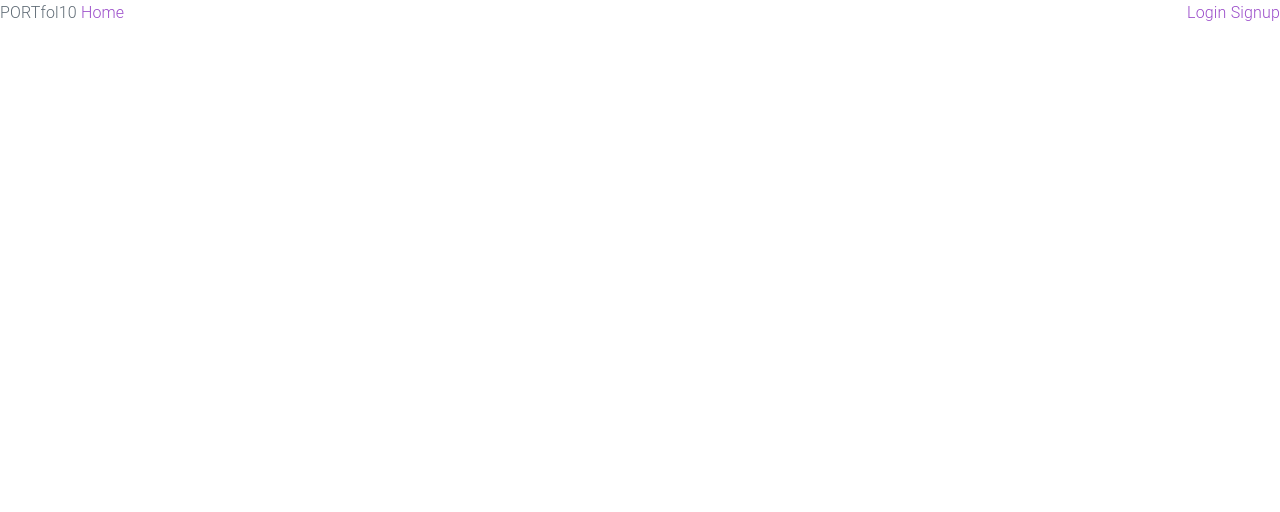
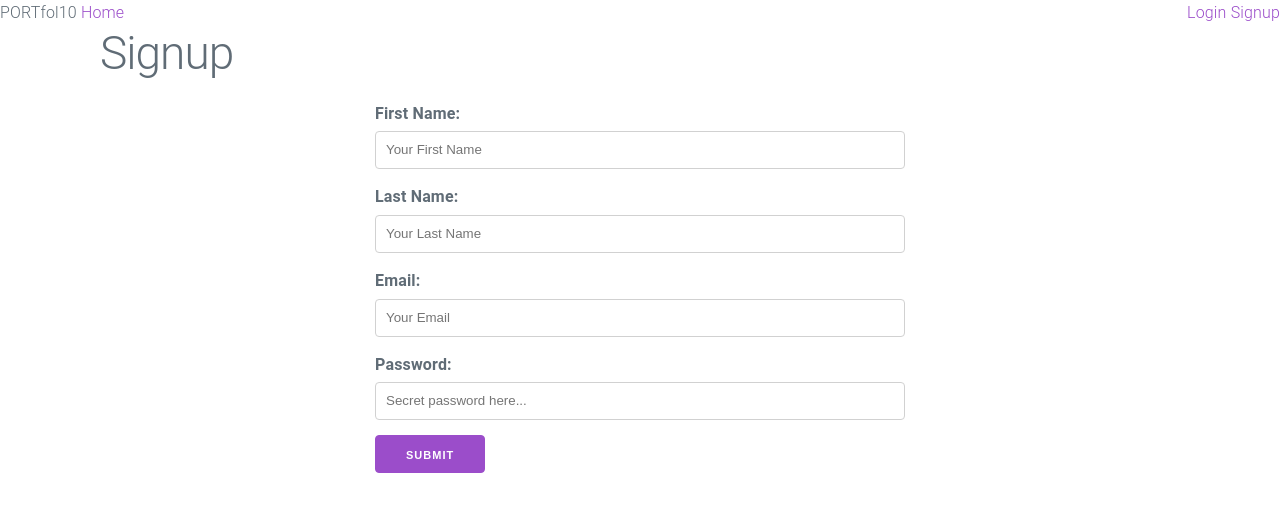
Before and after one commit to essjay05/WDI-SM-62_P4-Capstone, a React (Create React App) app in the folder client/: page / in a window 1280 px wide. Shown: the top 512 px of the page. Built offline with nearby package versions, Linux system fonts and the light colour scheme.

Commit message:
Completed signup form/page

```diff
--- a/client/src/App.js
+++ b/client/src/App.js
@@ -1,17 +1,34 @@
 import React, { Component } from 'react';
 import Layout from './components/Layout';
 import { Switch, Route, Redirect } from 'react-router-dom';
+import Signup from './components/Signup';
+import httpClient from './utilities/httpClient';
 import './App.css';
-import Signup from './components/Signup';
 
-export default class App extends Component {
+class App extends Component {
+    state = {
+        currentUser: httpClient.getCurrentUser()
+    }
+
+    onAuthSuccess = () => {
+        this.setState({ currentUser: httpClient.getCurrentUser() })
+    }
+
+    logout = () => {
+        httpClient.logout();
+        this.setState({ currentUser: null });
+    }
+
     render () {
         return (
-            <Layout>
+            <Layout currentUser={this.state.currentUser}>
                 <Switch>
-                    <Route exact path="/signup" component={Signup} />
+                    <Route exact path="/" render={(props) => {
+                        return <Signup {...props} onSignupSuccess={this.onAuthSuccess} />
+                    }} />
                 </Switch>
             </Layout>
         )
     }
 }
+export default App;
--- a/client/src/components/Layout/Navbar/index.js
+++ b/client/src/components/Layout/Navbar/index.js
@@ -15,7 +15,7 @@ export default ({ currentUser }) => {
             ? (
                 <div className="column column-50 column-offset-25">
                     <span>
-                        <Link className="nav-link" to="/brewIndex"> Brew Index </Link>
+                        <Link className="nav-link" to="/usersIndex"> Users Index </Link>
                         <Link className="nav-link" to="/profile"> Profile </Link>
                         <Link className="nav-link" to="/logout"> Logout </Link>
                     </span>
--- a/client/src/components/Signup/index.js
+++ b/client/src/components/Signup/index.js
@@ -1,46 +1,55 @@
 import React, { Component } from 'react';
-// import httpClient from '../../utilities/httpClient';
+import httpClient from '../../utilities/httpClient';
 import axios from 'axios';
 
-class Signup extends Component {
-    // state = {
-    //     email: "",
-    //     password: "",
-    //     name: ""
-    // }
+export default class Signup extends Component {
+    state = {
+        email: "",
+        password: "",
+        firstName: "",
+        lastName: ""
+    }
 
-    // handleChange = (e) => {
-    //     let { name, value } = e.target;
-    //     this.setState({ [name]: value });
-    // };
+    handleChange = (e) => {
+        let { name, value } = e.target;
+        this.setState({ [name]: value })
+    }
 
-    // handleSubmit = (e) => {
-    //     // debugger
-    //     e.preventDefault();
-    //     axios.post('/api/users', this.state)
-    //         .then( res => {
-    //             let token = res.data.token;
-    //             httpClient.setToken(token);
-    //             this.props.history.push('/brewIndex');
+    handleSubmit = (e) => {
+        // debugger
+        e.preventDefault();
+        // Post to /api/users to Create new User
+        axios.post('/api/users', this.state)
+            .then( res => {
+                let token = res.data.token;
+                httpClient.setToken(token);
+                this.props.history.push('/users');
+            })
+    };
 
-    //         })
-    // };
-
-    render() {
-        let { email, password, name } = this.state;
+    render () {
+        let { firstName, lastName, email, password } = this.state;
         return (
             <div>
                 <h1> Signup </h1>
                 <div className="row">
                     <div className="column column-50 column-offset-25">
                         <form onSubmit={this.handleSubmit}>
-                            <label>Name: </label>
+                            <label>First Name: </label>
                             <input
                                 type="text"
                                 name="name"
-                                placeholder="Your Name"
+                                placeholder="Your First Name"
                                 onChange={this.handleChange}
-                                value={name}
+                                value={firstName}
+                                />
+                            <label>Last Name: </label>
+                            <input
+                                type="text"
+                                name="name"
+                                placeholder="Your Last Name"
+                                onChange={this.handleChange}
+                                value={lastName}
                                 />
                             <label>Email: </label>
                             <input
@@ -63,8 +72,6 @@ class Signup extends Component {
                     </div>
                 </div>
             </div>
-        );
+        )
     }
-}
-
-export default Signup;
+};
```
Also changed, not shown: client/src/components/Login/index.js (added), client/src/utilities/httpClient.js (renamed from client/src/components/utilities/httpClient.js), 1 other file (tests, documents, lock files or other folders).
